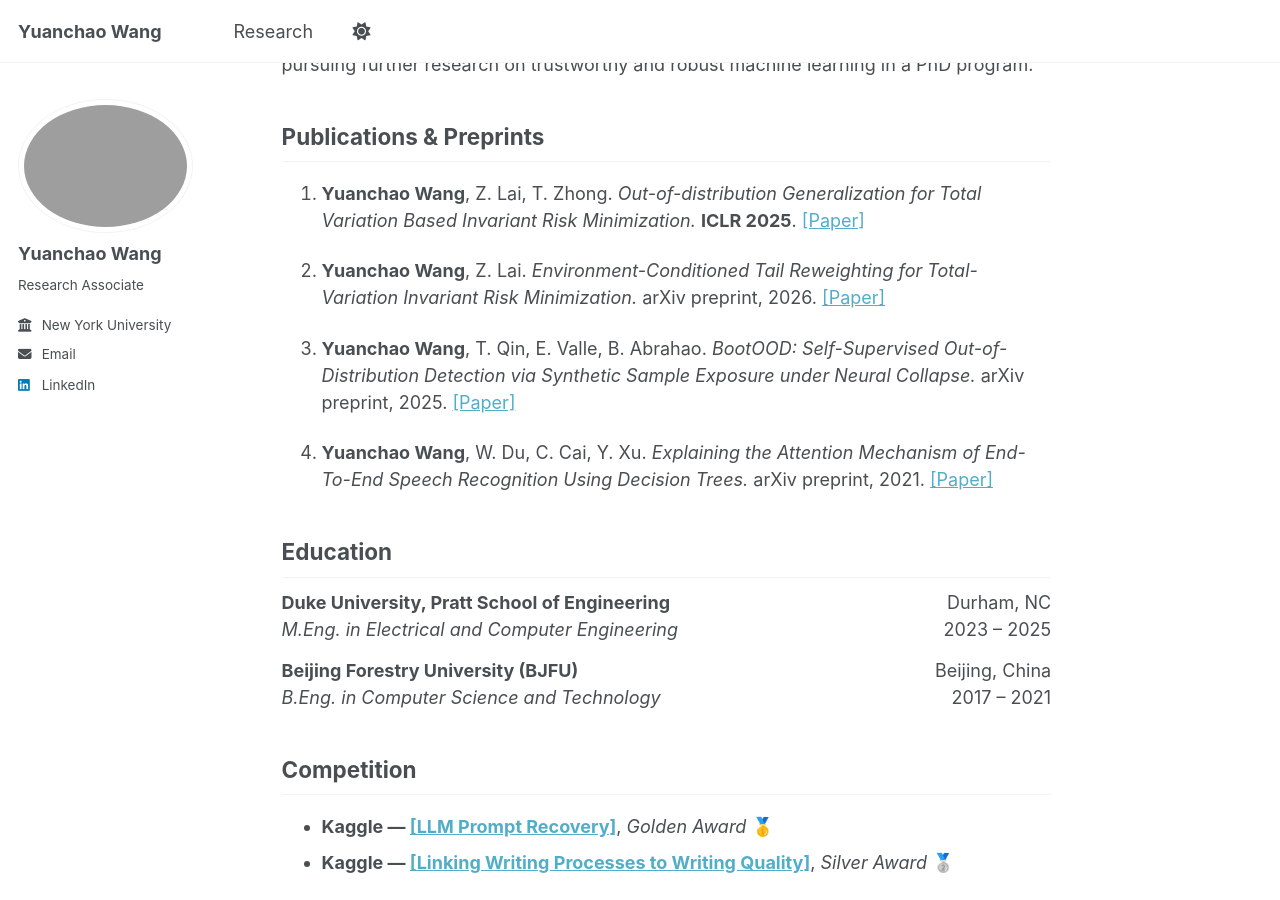
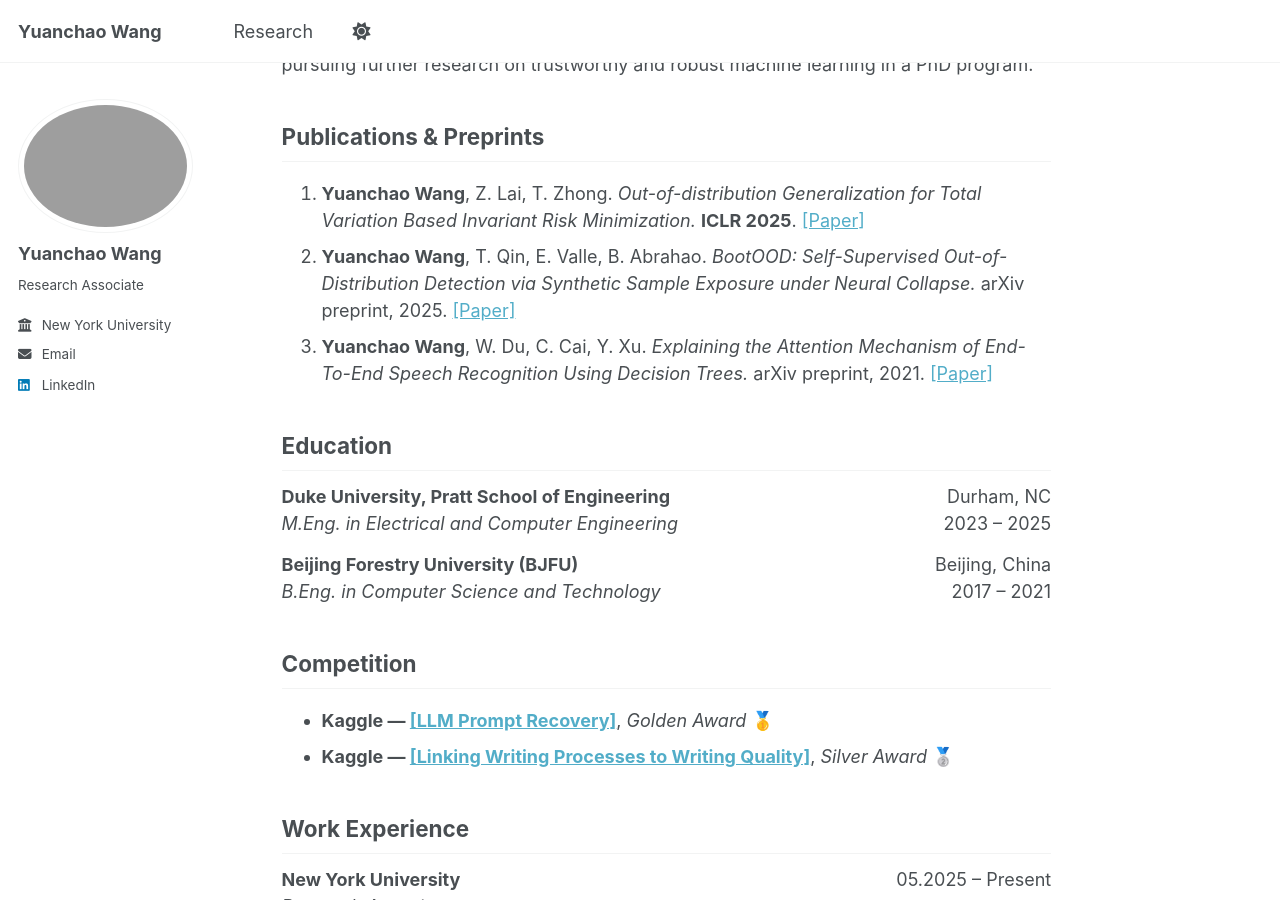
Before and after one commit to JohnnyWyc/JohnnyWyc.github.io, a Jekyll site: the page built from _pages/about.md, in a window 1280 px wide and 900 px high, scrolled down 379 px. Built offline with Jekyll 4.4.1, drawn with Linux system fonts in a browser that asks for light colours; a script bundle is joined from its source files by our own code; library files that are not in the unit come from our copies.

Commit message:
Update publications section in about.md
Removed duplicate publications and updated the list.

```diff
--- a/_pages/about.md
+++ b/_pages/about.md
@@ -19,14 +19,10 @@
 ## Publications & Preprints
 
 1. **Yuanchao Wang**, Z. Lai, T. Zhong. *Out-of-distribution Generalization for Total Variation Based Invariant Risk Minimization.* **ICLR 2025**. [[Paper]](https://openreview.net/pdf?id=c4wEKJOjY3)
+2. **Yuanchao Wang**, T. Qin, E. Valle, B. Abrahao. *BootOOD: Self-Supervised Out-of-Distribution Detection via Synthetic Sample Exposure under Neural Collapse.* arXiv preprint, 2025. [[Paper]](https://arxiv.org/pdf/2511.13539)
+3. **Yuanchao Wang**, W. Du, C. Cai, Y. Xu. *Explaining the Attention Mechanism of End-To-End Speech Recognition Using Decision Trees.* arXiv preprint, 2021. [[Paper]](https://arxiv.org/pdf/2110.03879)
 
-2. **Yuanchao Wang**, Z. Lai. *Environment-Conditioned Tail Reweighting for Total-Variation Invariant Risk Minimization.* arXiv preprint, 2026. [[Paper]](https://arxiv.org/pdf/2601.22944)
-
-3. **Yuanchao Wang**, T. Qin, E. Valle, B. Abrahao. *BootOOD: Self-Supervised Out-of-Distribution Detection via Synthetic Sample Exposure under Neural Collapse.* arXiv preprint, 2025. [[Paper]](https://arxiv.org/pdf/2511.13539)
-
-4. **Yuanchao Wang**, W. Du, C. Cai, Y. Xu. *Explaining the Attention Mechanism of End-To-End Speech Recognition Using Decision Trees.* arXiv preprint, 2021. [[Paper]](https://arxiv.org/pdf/2110.03879)
-
-
+<!--**Yuanchao Wang**, Z. Lai. *Environment-Conditioned Tail Reweighting for Total-Variation Invariant Risk Minimization.* arXiv preprint, 2026. [[Paper]](https://arxiv.org/pdf/2601.22944)-->
 
 
 ## Education
```
